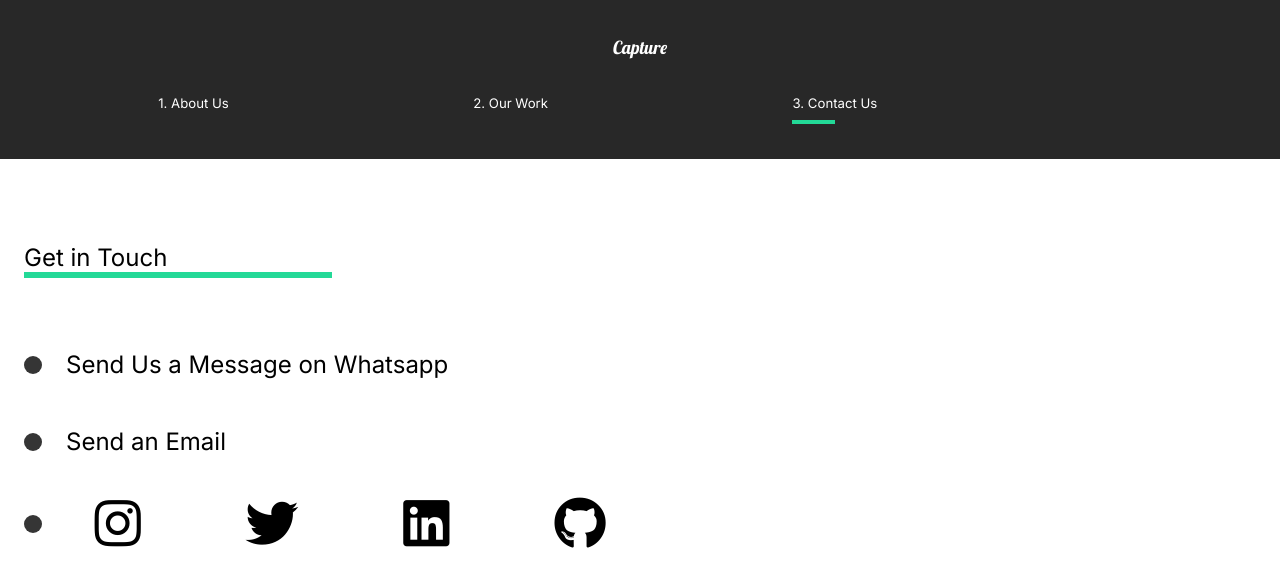
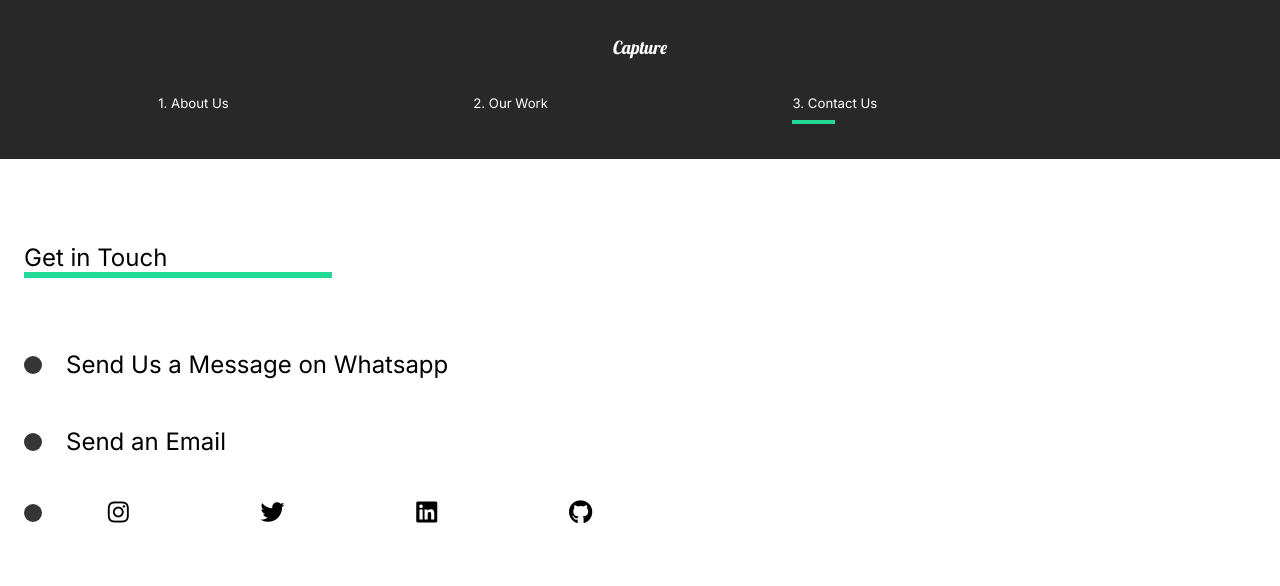
Before and after one commit to Shivam327/Capture, a React (Create React App) app: page /contact in a window 1280 px wide. Shown: the top 586 px of the page. Built offline with nearby package versions, Linux system fonts and the light colour scheme.

Commit message:
Refactor

```diff
--- a/src/Pages/ContactUs.jsx
+++ b/src/Pages/ContactUs.jsx
@@ -43,16 +43,16 @@ const ContactUs = () => {
             <Circle />
             <SocialIcon>
               <a href="https://instagram.com/shivam.k.thaker">
-                <i className="fab fa-instagram fa-4x"></i>
+                <i className="fab fa-instagram"></i>
               </a>
               <a href="https://twitter.com/shivamthaker3">
-                <i className="fab fa-twitter fa-4x"></i>
+                <i className="fab fa-twitter"></i>
               </a>
               <a href="www.linkedin.com/in/thakershivam">
-                <i className="fab fa-linkedin fa-4x"></i>
+                <i className="fab fa-linkedin"></i>
               </a>
               <a href="https://github.com/Shivam327">
-                <i className="fab fa-github fa-4x"></i>
+                <i className="fab fa-github"></i>
               </a>
             </SocialIcon>
           </Social>
@@ -123,10 +123,16 @@ const SocialIcon = styled(motion.div)`
   justify-content: space-around;
 
   a {
+    font-size: 5rem;
     color: black;
   }
   a:hover {
     color: #23d997;
+  }
+  @media (max-width: 1500px) {
+    a {
+      font-size: 2rem;
+    }
   }
 `;
 const Line = styled(motion.div)`
```
